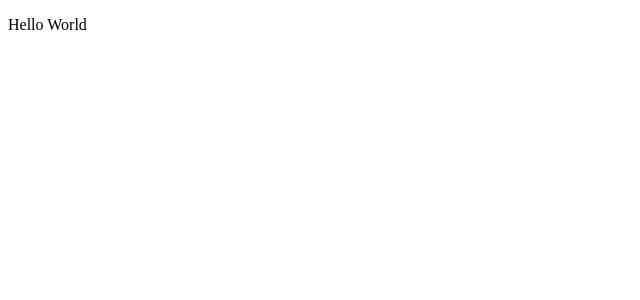
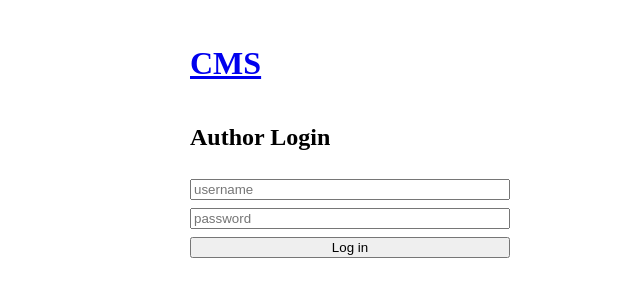
Before and after one commit to paulperrin-stack/blog-api, a React (Vite) app in the folder cms/: page /login in a window 1280 px wide. Shown: the top 300 px of the page, without its empty margins (0-640 px from the left). Built offline with nearby package versions, Linux system fonts and the light colour scheme; no server answers.

Commit message:
feat(cms): implement auth context and login

```diff
--- a/cms/src/App.jsx
+++ b/cms/src/App.jsx
@@ -1,7 +1,35 @@
-const App = () => (
-  <div>
-    <p>Hello World</p>
-  </div>
-)
+import { Routes, Route, Navigate, Link } from 'react-router-dom'
+import { useAuth } from './auth/AuthContext.jsx'
+import Login from './components/Login.jsx'
+import Dashboard from './components/Dashboard.jsx'
+import PostEditor from './components/PostEditor.jsx'
+import CommentManager from './components/CommentManager.jsx'
 
-export default App
+function Protected({ children }) {
+  const { user } = useAuth();
+  return user ? children : <Navigate to="/login" />;
+}
+
+export default function App() {
+  const { user, logout } = useAuth();
+  return (
+    <div style={{ maxWidth: 900, margin: "0 auto", padding: 16 }}>
+      <header style={{ display: "flex", justifyContent: "space-between", alignItems: "center" }}>
+        <h1><Link to="/">CMS</Link></h1>
+        {user && (
+          <div>
+            <span style={{ marginRight: 8 }}>{user.username}</span>
+            <button onClick={logout}>Logout</button>
+          </div>
+        )}
+      </header>
+      <Routes>
+        <Route path="/login" element={<Login />} />
+        <Route path="/" element={<Protected><Dashboard /></Protected>} />
+        <Route path="/new" element={<Protected><PostEditor /></Protected>} />
+        <Route path="/edit/:id" element={<Protected><PostEditor /></Protected>} />
+        <Route path="/posts/:id/comments" element={<Protected><CommentManager /></Protected>} />
+      </Routes>
+    </div>
+  );
+}
--- /dev/null
+++ b/cms/src/api/client.js
@@ -0,0 +1,18 @@
+const API = import.meta.env.VITE_API_URL;
+
+export async function apiFetch(path, options = {}) {
+    const token = localStorage.getItem("cmsToken");
+    const res = await fetch(`${API}${path}`, {
+        ...options,
+        headers: {
+            "Content-Type": "application/json",
+            ...(token ? { Authorization: `Bearer ${token}` } : {}),
+            ...(options.headers || {}),
+        },
+    });
+    if (!res.ok) {
+        const data = await res.json().catch(() => ({}));
+        throw new Error(data.message || "Request failed");
+    }
+    return res.status === 204 ? null : res.json();
+}
--- /dev/null
+++ b/cms/src/auth/AuthContext.jsx
@@ -0,0 +1,36 @@
+import { createContext, useContext, useState } from 'react'
+import { apiFetch } from '../api/client.js'
+
+const AuthContext = createContext(null);
+
+export function AuthProvider({ children }) {
+    const [user, setUser] = useState(() => {
+        const raw = localStorage.getItem("cmsUser");
+        return raw ? JSON.parse(raw) : null;
+    });
+
+    const login = async (username, password) => {
+        const data = await apiFetch("/auth/login", {
+            method: "POST",
+            body: JSON.stringify({ username, password }),
+        });
+        if (!data.user.isAuthor) throw new Error("Author access required");
+        localStorage.setItem("cmsToken", data.token);
+        localStorage.setItem("cmsUser", JSON.stringify(data.user));
+        setUser(data.user);
+    };
+
+    const logout = () => {
+        localStorage.removeItem("cmsToken");
+        localStorage.removeItem("cmsUser");
+        setUser(null);
+    };
+
+    return (
+        <AuthContext.Provider value={{ user, login, logout }}>
+            {children}
+        </AuthContext.Provider>
+    );
+}
+
+export const useAuth = () => useContext(AuthContext);
--- /dev/null
+++ b/cms/src/components/CommentManager.jsx
@@ -0,0 +1,3 @@
+export default function CommentManager() {
+    return <p>Comments coming soon...</p>
+}
--- /dev/null
+++ b/cms/src/components/Dashboard.jsx
@@ -0,0 +1,3 @@
+export default function Dashboard() {
+    return <p>Dashboard coming soon...</p>;
+}
--- /dev/null
+++ b/cms/src/components/Login.jsx
@@ -0,0 +1,31 @@
+import { useState } from "react";
+import { useNavigate } from "react-router-dom";
+import { useAuth } from "../auth/AuthContext.jsx";
+
+export default function Login() {
+    const { login } = useAuth();
+    const navigate = useNavigate();
+    const [username, setUsername] = useState("");
+    const [password, setPassword] = useState("");
+    const [error, setError] = useState("");
+
+    const submit = async (e) => {
+        e.preventDefault();
+        try {
+            await login(username, password);
+            navigate("/");
+        } catch (err) {
+            setError(err.message);
+        }
+    };
+
+    return (
+        <form onSubmit={submit} style={{ display: "grid", gap: 8, maxWidth: 320 }}>
+            <h2>Author Login</h2>
+            <input placeholder="username" value={username} onChange={(e) => setUsername(e.target.value)} />
+            <input type="password" placeholder="password" value={password} onChange={(e) => setPassword(e.target.value)} />
+            <button type="submit">Log in</button>
+            {error && <p style={{ color: "red" }}>{error}</p>}
+        </form>
+    );
+}
--- /dev/null
+++ b/cms/src/components/PostEditor.jsx
@@ -0,0 +1,3 @@
+export default function PostEditor() {
+    return <p>Editor coming soon...</p>;
+}
--- a/cms/src/main.jsx
+++ b/cms/src/main.jsx
@@ -1,5 +1,16 @@
+import React from 'react'
 import ReactDOM from 'react-dom/client'
+import { BrowserRouter } from 'react-router-dom'
+import { AuthProvider } from './auth/AuthContext.jsx'
+import App from './App.jsx'
+import './index.css'
 
-import App from './App'
-
-ReactDOM.createRoot(document.getElementById('root')).render(<App />)
+ReactDOM.createRoot(document.getElementById('root')).render(
+  <React.StrictMode>
+    <BrowserRouter>
+      <AuthProvider>
+        <App />
+      </AuthProvider>
+    </BrowserRouter>
+  </React.StrictMode>
+)
```
Also changed, not shown: cms/src/index.css (added).
